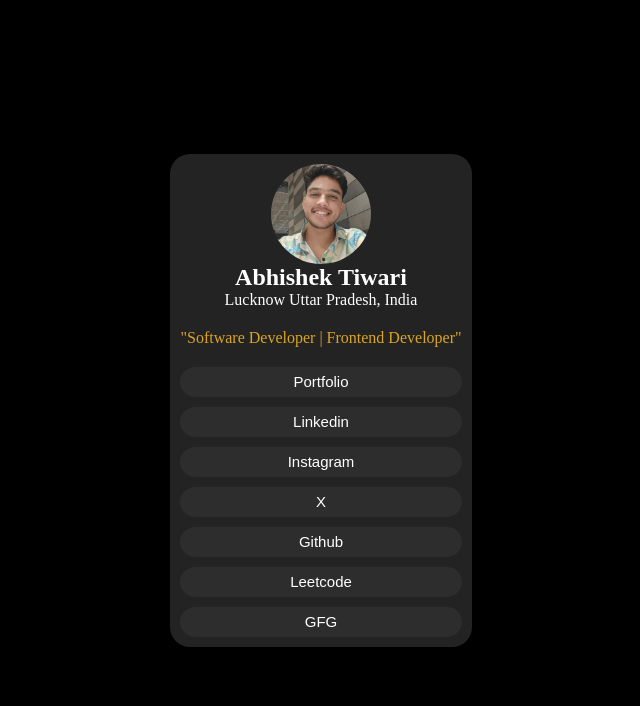
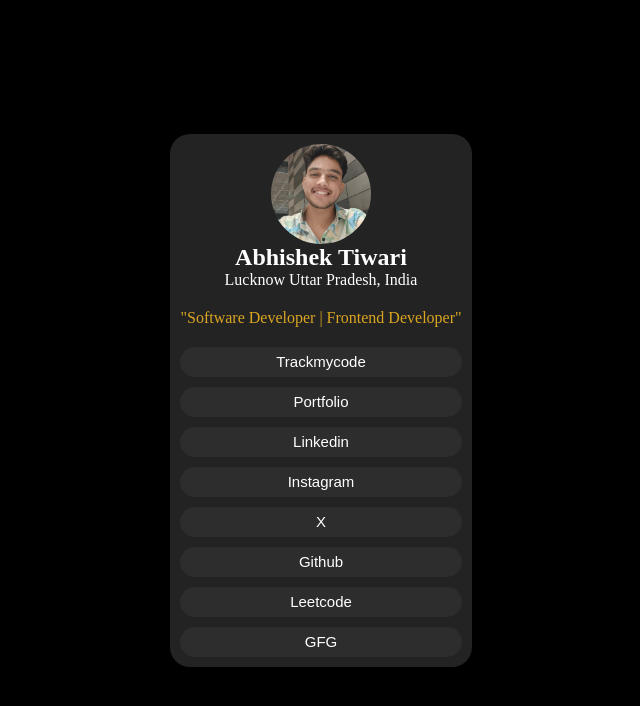
Before and after one commit to Abhishek-69889/Social_links, a plain HTML site: page index.html in a window 1280 px wide. Shown: the whole page, without its empty margins (319-959 px from the left). Drawn offline with Linux system fonts and the light colour scheme.

Commit message:
Add trackmycode

```diff
--- a/index.html
+++ b/index.html
@@ -18,6 +18,7 @@
 
 
         <div class="btn_container">
+            <a href="https://trackmycode.netlify.app/" target="_blank"><button>Trackmycode</button></a>
             <a href="https://abhishek-tportfolio.netlify.app/" target="_blank"><button>Portfolio</button></a>
             <a href="https://www.linkedin.com/in/abhishek-softweredeveloper/" target="_blank"><button>Linkedin</button></a>
             <a href="https://www.instagram.com/abhishek_69889/" target="_blank"><button>Instagram</button></a>
```
